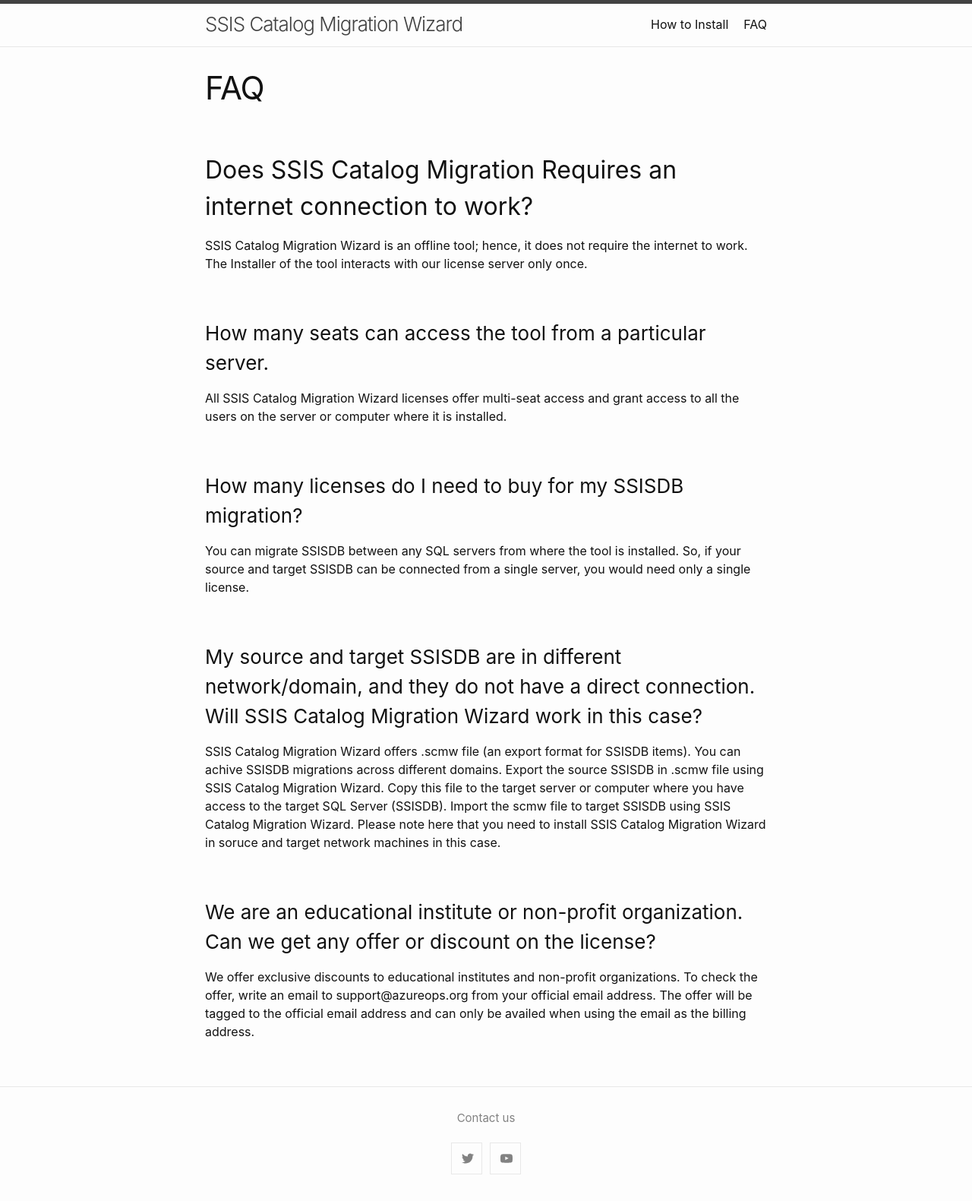
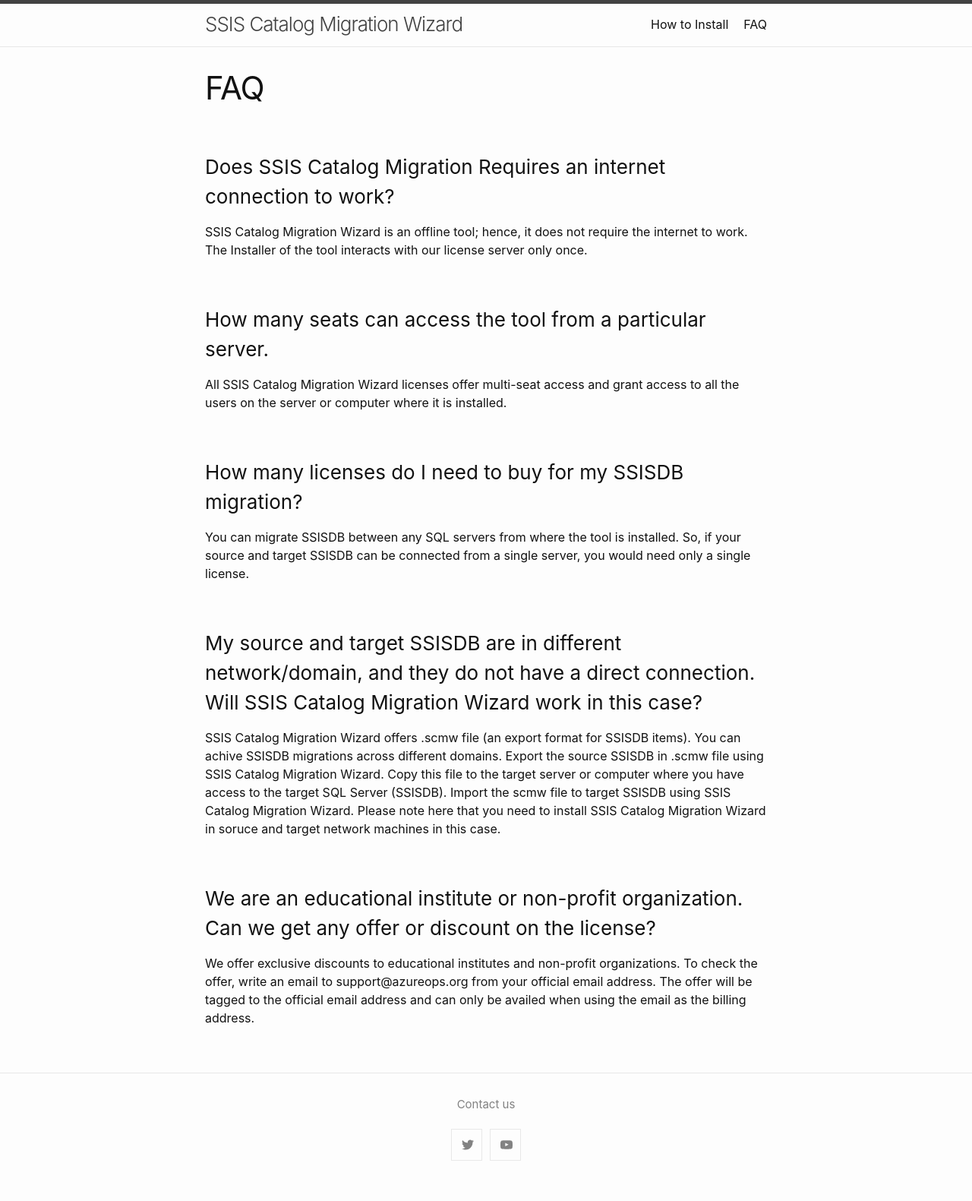
Before and after one commit to kr55/ssiscataloger, a Jekyll site: the page built from faq.md, in a window 1280 px wide. Shown: the whole page at 76% size. Built offline with Jekyll 4.4.1, drawn with Linux system fonts in a browser that asks for light colours.

Commit message:
Update faq.md

```diff
--- a/faq.md
+++ b/faq.md
@@ -4,7 +4,7 @@ title: FAQ
 permalink: /faq/
 ---
 
-## Does SSIS Catalog Migration Requires an internet connection to work?
+### Does SSIS Catalog Migration Requires an internet connection to work?
 SSIS Catalog Migration Wizard is an offline tool; hence, it does not require the internet to work. The Installer of the tool interacts with our license server only once.
 
 ### How many seats can access the tool from a particular server.
```
